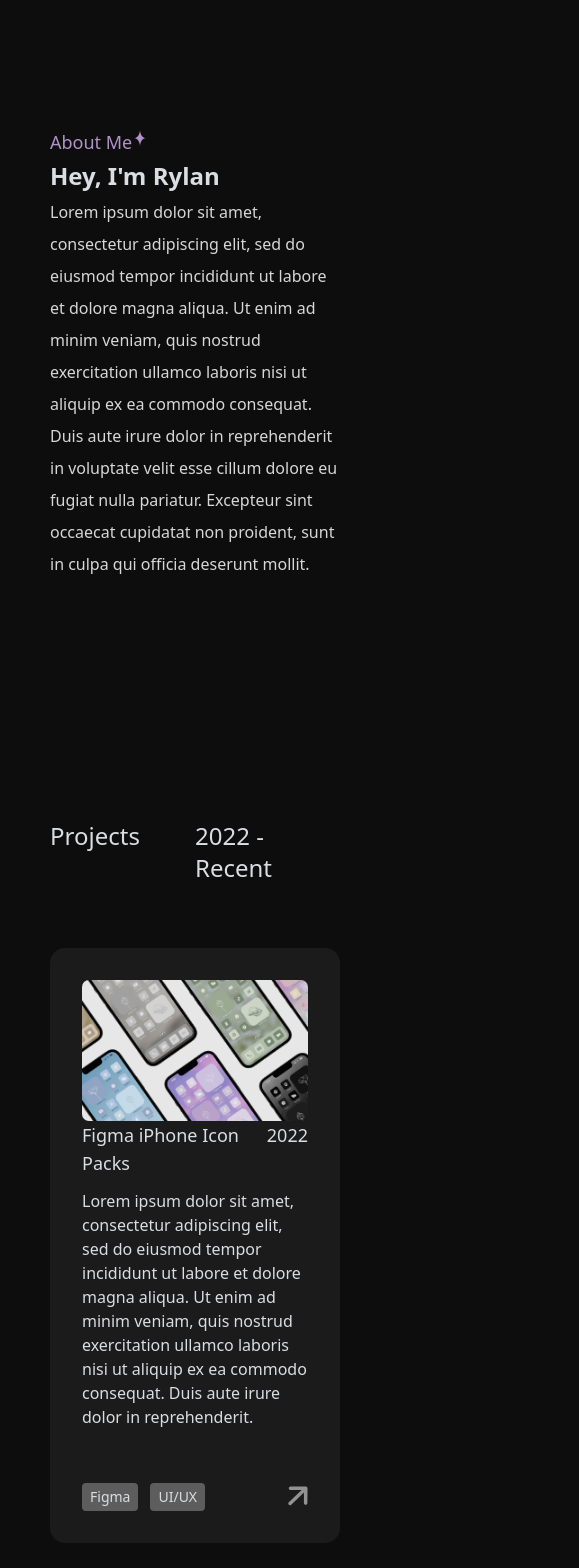
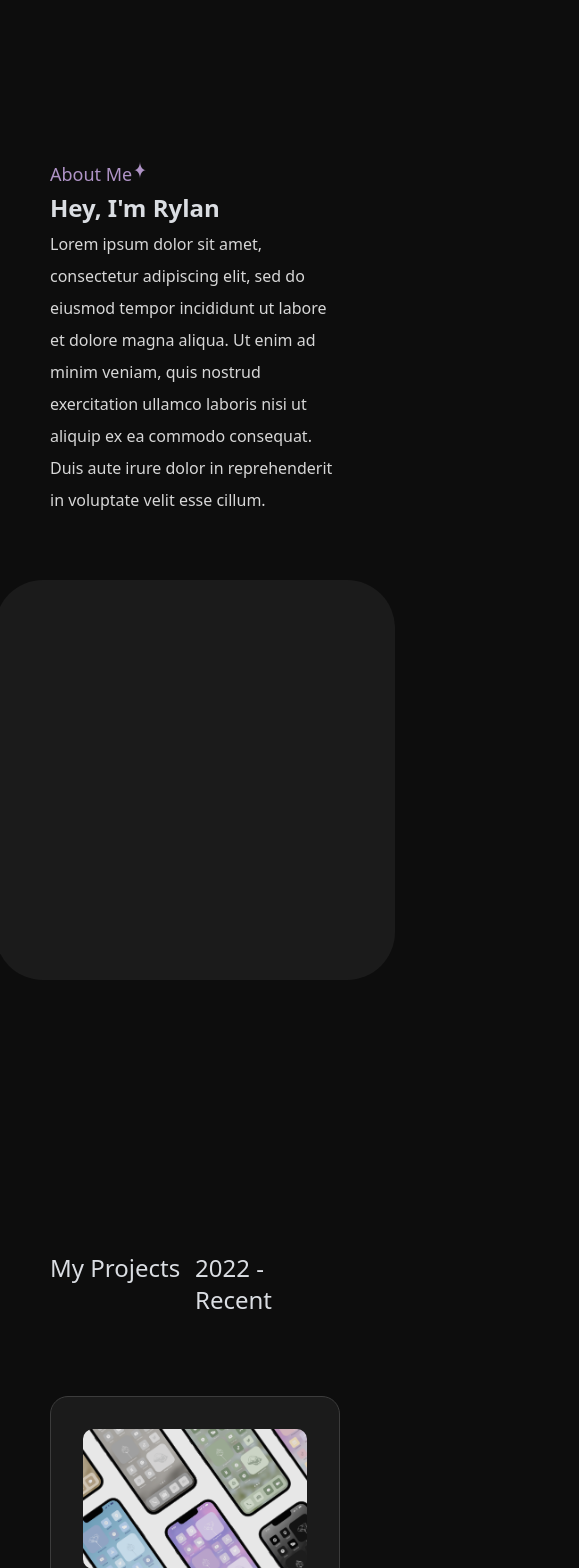
Before and after one commit to RylanHiltz/personal-portfolio, a Next.js app: page / in a window 390 px wide. Shown: the part 900-2468 px from the top of the page, 579 px wide, since content can reach past the window. Built offline with nearby package versions, Linux system fonts and the light colour scheme.

Commit message:
feat: Changes to mobile and tablet responsive design

```diff
--- a/app/components/Aboutme.tsx
+++ b/app/components/Aboutme.tsx
@@ -21,9 +21,10 @@
 
   return (
     // TODO: add more padding on y-axis to align with figma design
+    <section className="flex justify-between items-center my-[12em] max-tablet:flex-col gap-[4em]">
       <div>
         <motion.div
-        className="max-w-full flex flex-col justify-start items-start self-center my-[10em]"
+          className="max-w-full flex flex-col justify-start items-start self-center"
           initial="offscreen"
           whileInView="onscreen"
           variants={aboutVariants}
@@ -47,16 +48,20 @@
             </svg>
           </div>
           <h2 className="text-2xl font-semibold py-1">Hey, I&apos;m Rylan</h2>
-        <p className="text-[#D7D7D7] text-md font-extralight leading-8 text-start inline-block relative">
+          <p className="text-[#D7D7D7] text-md font-extralight leading-8 text-start max-w-[525px] max-tablet:max-w-full">
             Lorem ipsum dolor sit amet, consectetur adipiscing elit, sed do
-          eiusmod tempor incididunt ut labore et dolore magna aliqua. Ut enim ad
-          minim veniam, quis nostrud exercitation ullamco laboris nisi ut
+            eiusmod tempor incididunt ut labore et dolore magna aliqua. Ut enim
+            ad minim veniam, quis nostrud exercitation ullamco laboris nisi ut
             aliquip ex ea commodo consequat. Duis aute irure dolor in
-          reprehenderit in voluptate velit esse cillum dolore eu fugiat nulla
-          pariatur. Excepteur sint occaecat cupidatat non proident, sunt in
-          culpa qui officia deserunt mollit.
+            reprehenderit in voluptate velit esse cillum.
           </p>
         </motion.div>
       </div>
+      <div className="flex">
+        {/* Placeholder for blob SVGs */}
+        <div className="w-[400px] h-[400px] bg-[#1B1B1B] rounded-[3em]">
+        </div>
+      </div>
+    </section>
   );
 }
--- a/app/components/Projects.tsx
+++ b/app/components/Projects.tsx
@@ -16,7 +16,7 @@
   return (
     <section>
       <div className="grid grid-cols-2 w-full mt-20 pb-10">
-        <h2 className="text-2xl font-medium">Projects</h2>
+        <h2 className="text-2xl font-medium">My Projects </h2>
         <p className="text-2xl font-medium justify-self-end">2022 - Recent</p>
       </div>
       <div className="flex flex-col max-875px:justify-center max-875px:align-center items-center">
@@ -54,7 +54,6 @@
   img,
   alt,
 }: projectProps) {
-
   // Variants for 3D hover animation
   const [layer1, setLayer1] = useState({});
   const [layer2, setLayer2] = useState({});
@@ -70,18 +69,19 @@
           x: 0,
           y: 0,
           transition: {
-            duration: 0.3,
+            duration: 0.4,
             type: "tween",
-            ease: "easeIn",
+            bounce: 0,
           },
         },
         hover: {
-          x: -7.5,
+          x: -7,
           y: -7,
           backgroundColor: "#1E1E1E",
           transition: {
-            duration: 0.3,
-            ease: "easeOut",
+            duration: 0.65,
+            type: "spring",
+            bounce: 0,
           },
         },
       });
@@ -90,19 +90,21 @@
           x: 0,
           y: 0,
           transition: {
-            duration: 0.3,
-            ease: "easeIn",
+            duration: 0.4,
+            type: "tween",
+            bounce: 0,
           },
         },
         hover: {
           x: -7,
           y: -7,
           transition: {
-            duration: 0.3,
-            ease: "easeOut",
+            duration: 0.65,
+            type: "spring",
+            bounce: 0,
           },
         },
-      })
+      });
     }
   }, [setLayer1, setLayer2]);
 
@@ -129,6 +131,8 @@
     },
   };
 
+  // TODO: Make a better designed project card for tablet responsivity
+
   // TODO: Add fade in and up animation for when individual projects are scrolled into view
 
   // TODO: Lower padding around project frame for mobile design and hide purple layers when screen width is > 425px
@@ -139,27 +143,27 @@
         initial="rest"
         whileHover="hover"
         animate="rest"
-        className="z-1 w-full h-full min-h-[310px] bg-[#3E334C] rounded-[16px] max-mobile-lg:bg-transparent"
+        className="z-1 w-full h-full min-h-[310px] bg-[#3E334C] rounded-[20px] max-mobile-lg:bg-transparent"
       >
         <motion.div
           variants={layer2}
-          className="z-2 w-full h-full bg-[#4E3D5B] rounded-[16px] max-mobile-lg:bg-transparent"
+          className="z-2 w-full h-full bg-[#4E3D5B] rounded-[19px] max-mobile-lg:bg-transparent"
         >
           <motion.div
             variants={layer1}
-            className="z-3 flex w-full min-h-[310px] bg-[#1B1B1B] mb-[75px] mt-6 py-8 px-8 rounded-[15px] max-875px:flex-col max-875px:max-w-[500px] max-875px:h-auto"
+            className="z-3 flex w-full min-h-[310px] bg-[#1B1B1B] my-10 py-8 px-8 rounded-[18px] max-875px:flex-col max-875px:max-w-[500px] max-875px:h-auto border border-[#3C3C3C]"
           >
             <div className="flex flex-col ">
               {/* Image for project section */}
-              <div className="min-h-[250px] w-[400px] flex-none max-1015px:mb-5 max-875px:w-full max-875px:h-min max-875px:min-h-[0em] mb-auto">
+              <div className="min-h-[250px] w-[400px] flex-none max-1030px:mb-5 max-875px:w-full max-875px:h-min max-875px:min-h-[0em] mb-auto">
                 <Image
                   src={img}
                   alt={alt}
-                  className="rounded-[7px] opacity-90"
+                  className="rounded-[10px] opacity-90"
                 />
               </div>
               {/* Laptop/Tablet Tags */}
-              <div className="h-auto w-[400px] rounded-[5px] hidden max-1015px:block max-875px:hidden mt-auto flex-wrap">
+              <div className="h-auto w-[400px] rounded-[5px] hidden max-1030px:block max-875px:hidden mt-auto flex-wrap">
                 <ul className="h-[30px] flex gap-3">
                   {tags.map((tag, index) => (
                     <li
@@ -172,19 +176,19 @@
                 </ul>
               </div>
             </div>
-            <div className="w-full pl-10 flex flex-col max-1015px:min-h-[310px] max-875px:pl-0 max-875px:h-fit">
+            <div className="w-full pl-10 flex flex-col max-1030px:min-h-[310px] max-875px:pl-0 max-875px:h-fit">
               <div className="flex w-full place-content-between font-medium text-lg mb-3">
                 <p>{title}</p>
                 <p>{date}</p>
               </div>
 
               {/* Description Paragraph */}
-              <p className="max-1015px:pt-3 font-extralight mb-auto">
+              <p className="max-1030px:pt-3 font-extralight mb-auto">
                 {description}
               </p>
-              <div className="flex place-content-between max-1015px:place-content-end max-875px:place-content-between max-875px:pt-5">
+              <div className="flex place-content-between max-1030px:place-content-end max-875px:place-content-between max-875px:pt-5">
                 {/* Desktop/Mobile Tags */}
-                <ul className=" flex gap-3 max-1015px:hidden mt-auto max-875px:flex flex-wrap">
+                <ul className=" flex gap-3 max-1030px:hidden mt-auto max-875px:flex flex-wrap">
                   {tags.map((tag, index) => (
                     <li
                       className="h-full w-fit max-h-[30px] bg-[#5D5D5D] px-2 py-1 rounded text-sm text-nowrap"
--- a/app/lib/data.ts
+++ b/app/lib/data.ts
@@ -110,10 +110,9 @@
       },
     ],
     skills:
-      "Lorem ipsum dolor sit amet, consectetur adipiscing elit, sed do eiusmod tempor incididunt ut labore et dolore magna aliqua. Ut enim ad minim veniam, quis nostrud exercitation dolor. ",
+      "Lorem ipsum dolor sit amet, consectetur adipiscing elit, sed do eiusmod tempor incididunt ut labore et dolore magna aliqua. Ut enim ad minim veniam, quis nostrud exercitation",
   },
 ] as const;
-
 
 export const experienceData = [
   {
```
Also changed, not shown: app/components/Skills.tsx (+52 -32 lines). Lines whose indentation alone changed are shown as unchanged.
